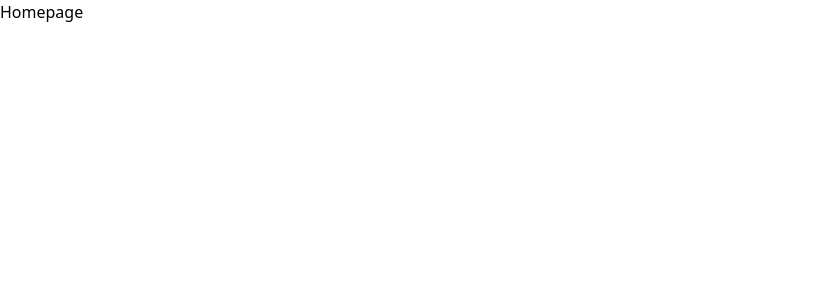
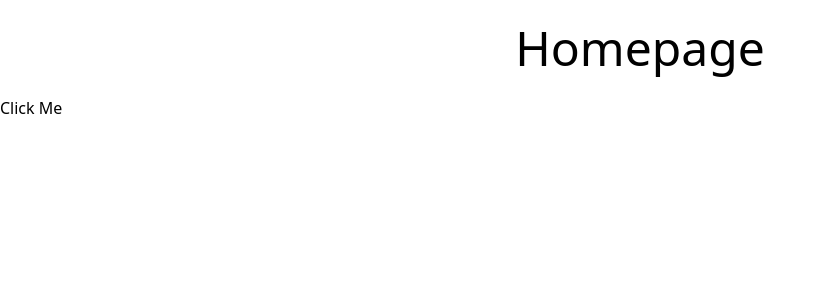
Before and after one commit to Omid2831/congenial-couscous, a React (Vite) app in the folder client/: page / in a window 1280 px wide. Shown: the top 300 px of the page, without its empty margins (0-825 px from the left). Built offline with nearby package versions, Linux system fonts and the light colour scheme.

Commit message:
test: the notification system

```diff
--- a/client/src/main.jsx
+++ b/client/src/main.jsx
@@ -3,10 +3,12 @@ import { createRoot } from 'react-dom/client'
 import './index.css'
 import App from './App.jsx'
 import { BrowserRouter } from 'react-router-dom'
+import { Toaster } from 'react-hot-toast'
 
 createRoot(document.getElementById('root')).render(
   <StrictMode>
     <BrowserRouter>
+      <Toaster />
       <App />
     </BrowserRouter>
   </StrictMode>,
--- a/client/src/pages/Homepage.jsx
+++ b/client/src/pages/Homepage.jsx
@@ -1,8 +1,13 @@
 import React from 'react'
+import toast from 'react-hot-toast'
 
 const Homepage = () => {
   return (
-    <div>Homepage</div>
+    <div>
+      <h2 className='text-center p-2 m-4 text-5xl'>Homepage</h2>
+      <button
+        onClick={() => { toast.success('here we go again') }}>Click Me</button>
+    </div>
   )
 }
 
```
